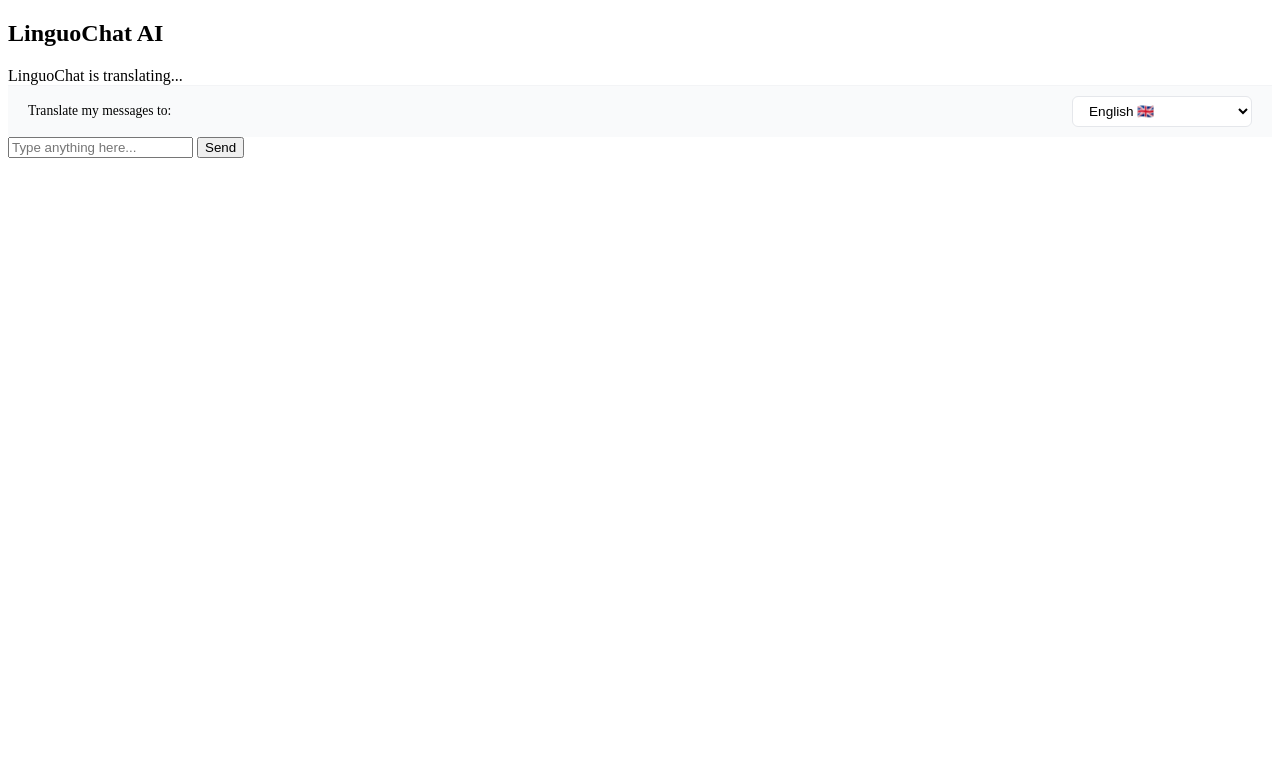
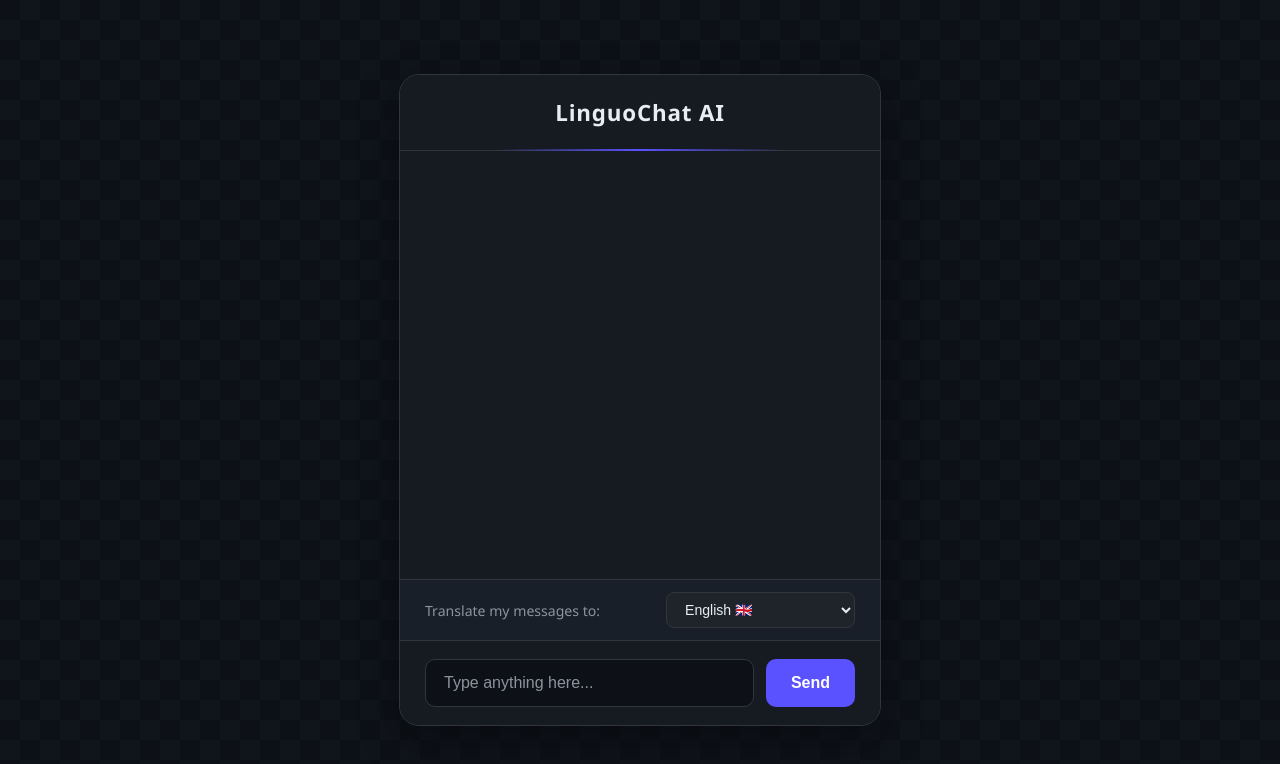
Before and after one commit to devdilshan2025/ai-chat-translator, a website: page public/index.html in a window 1280 px wide. Drawn offline with nearby package versions, Linux system fonts and the light colour scheme; no server answers.

Commit message:
update css style

```diff
--- a/public/style.css
+++ b/public/style.css
@@ -1,25 +1,225 @@
+/* Linguistics AI - Dark Modern Theme */
+:root {
+    --bg-color: #0d1117; /* Darkest Background */
+    --chat-bg: #161b22; /* Chat Container Background */
+    --primary-color: #5a52ff; /* New Electric Blue */
+    --primary-hover: #4f46e5;
+
+    --user-bubble: #232a35; /* User Bubble (Darker Blue/Grey) */
+    --ai-bubble: #21262d; /* AI Bubble (Slightly lighter dark) */
+
+    --text-main: #e6edf3; /* Brightest white/grey text */
+    --text-muted: #8b949e; /* Muted grey text */
+
+    --border-color: #30363d; /* Dark borders */
+    --dropdown-bg: #1f242b;
+}
+
+body {
+    font-family: 'Segoe UI', Roboto, 'Open Sans', 'Helvetica Neue', sans-serif;
+    display: flex;
+    justify-content: center;
+    align-items: center;
+    height: 100vh;
+    margin: 0;
+
+    /* 💡 බැක්ග්‍රවුන්ඩ් එක (geometric pattern) */
+    background-color: var(--bg-color);
+    background-image:
+        linear-gradient(45deg, #10141b 25%, transparent 25%),
+        linear-gradient(-45deg, #10141b 25%, transparent 25%),
+        linear-gradient(45deg, transparent 75%, #10141b 75%),
+        linear-gradient(-45deg, transparent 75%, #10141b 75%);
+    background-size: 40px 40px;
+    background-position: 0 0, 0 20px, 20px 20px, 20px 0;
+
+    /* 💡 ඔයාට image එකක් දාන්න ඕනේ නම්, උඩ gradient ටික comment කරලා මේක පාවිච්චි කරන්න: */
+    /* background-image: url('background.jpg');
+       background-size: cover;
+       background-position: center; */
+}
+
+#chat-container {
+    width: 480px;
+    height: 650px;
+    background: var(--chat-bg);
+    border-radius: 20px;
+    box-shadow: 0 15px 40px rgba(0, 0, 0, 0.4);
+    display: flex;
+    flex-direction: column;
+    overflow: hidden;
+    border: 1px solid var(--border-color);
+}
+
+h2 {
+    background: var(--chat-bg); /* Header matches background */
+    color: var(--text-main);
+    margin: 0;
+    padding: 22px;
+    text-align: center;
+    font-size: 1.4rem;
+    font-weight: 700;
+    letter-spacing: 0.8px;
+    border-bottom: 1px solid var(--border-color);
+    position: relative;
+}
+
+/* Header එකේ පොඩි glow එකක් */
+h2::after {
+    content: '';
+    position: absolute;
+    bottom: -1px;
+    left: 20%;
+    width: 60%;
+    height: 2px;
+    background: linear-gradient(90deg, transparent, var(--primary-color), transparent);
+}
+
+#messages {
+    flex: 1;
+    overflow-y: auto;
+    padding: 25px;
+    display: flex;
+    flex-direction: column;
+    gap: 18px;
+    scrollbar-width: thin;
+    scrollbar-color: var(--border-color) var(--chat-bg);
+}
+
+/* Custom Scrollbar */
+#messages::-webkit-scrollbar { width: 6px; }
+#messages::-webkit-scrollbar-track { background: var(--chat-bg); }
+#messages::-webkit-scrollbar-thumb { background: var(--border-color); border-radius: 10px; }
+
+/* Message Bubbles */
+.message-wrapper {
+    display: flex;
+    flex-direction: column;
+    max-width: 85%;
+}
+
+.message-wrapper.user { align-self: flex-end; }
+.message-wrapper.ai { align-self: flex-start; }
+
+.bubble {
+    padding: 14px 18px;
+    border-radius: 16px;
+    font-size: 0.98rem;
+    line-height: 1.5;
+    position: relative;
+    word-wrap: break-word;
+}
+
+.user .bubble {
+    background: var(--primary-color); /* User bubble uses primary blue */
+    color: white;
+    border-bottom-right-radius: 4px;
+    box-shadow: 0 3px 10px rgba(90, 82, 255, 0.2);
+}
+
+.ai .bubble {
+    background: var(--ai-bubble);
+    color: var(--text-main);
+    border-top-left-radius: 4px;
+    border: 1px solid var(--border-color);
+}
+
+.meta-info {
+    font-size: 0.78rem;
+    color: var(--text-muted);
+    margin-top: 6px;
+    padding: 0 6px;
+}
+
+.user .meta-info { text-align: right; }
+
+.copy-btn {
+    background: none;
+    border: none;
+    color: var(--primary-color);
+    font-size: 0.78rem;
+    cursor: pointer;
+    padding: 0;
+    margin-left: 10px;
+    text-decoration: none;
+    font-weight: 600;
+}
+
+.copy-btn:hover { text-decoration: underline; }
+
+/* Typing Indicator */
+#typing-indicator {
+    padding: 10px 18px;
+    background: var(--ai-bubble);
+    color: var(--text-muted);
+    font-size: 0.9rem;
+    border-radius: 16px;
+    align-self: flex-start;
+    display: none;
+    font-style: italic;
+    border: 1px solid var(--border-color);
+}
+
+/* Language Selector */
 #language-selector-container {
     display: flex;
     align-items: center;
     justify-content: space-between;
-    padding: 10px 20px;
-    background: #f9fafb;
-    border-top: 1px solid #f3f4f6;
-    font-size: 0.85rem;
+    padding: 12px 25px;
+    background: #191f28;
+    border-top: 1px solid var(--border-color);
+    font-size: 0.88rem;
     color: var(--text-muted);
 }
 
 #target-lang {
-    padding: 6px 12px;
-    border-radius: 6px;
-    border: 1px solid #e5e7eb;
-    background: white;
-    font-size: 0.85rem;
+    padding: 8px 14px;
+    border-radius: 8px;
+    border: 1px solid var(--border-color);
+    background: var(--dropdown-bg);
+    color: var(--text-main);
+    font-size: 0.88rem;
+    outline: none;
+    cursor: pointer;
+    transition: border-color 0.2s;
+}
+
+#target-lang:focus { border-color: var(--primary-color); }
+
+/* Form Section */
+#chat-form {
+    display: flex;
+    padding: 18px 25px;
+    background: var(--chat-bg);
+    border-top: 1px solid var(--border-color);
+    gap: 12px;
+}
+
+#msg-input {
+    flex: 1;
+    padding: 14px 18px;
+    border: 1px solid var(--border-color);
+    border-radius: 10px;
+    background: var(--bg-color); /* Input matches darkest background */
     color: var(--text-main);
     outline: none;
-    cursor: pointer;
+    font-size: 1rem;
+    transition: border 0.2s;
 }
 
-#target-lang:focus {
-    border-color: var(--primary-color);
+#msg-input::placeholder { color: var(--text-muted); }
+#msg-input:focus { border-color: var(--primary-color); }
+
+button[type="submit"] {
+    background: var(--primary-color);
+    color: white;
+    border: none;
+    padding: 0 25px;
+    border-radius: 10px;
+    font-weight: 700;
+    font-size: 1rem;
+    cursor: pointer;
+    transition: background 0.2s;
 }
+
+button[type="submit"]:hover { background: var(--primary-hover); }
```
